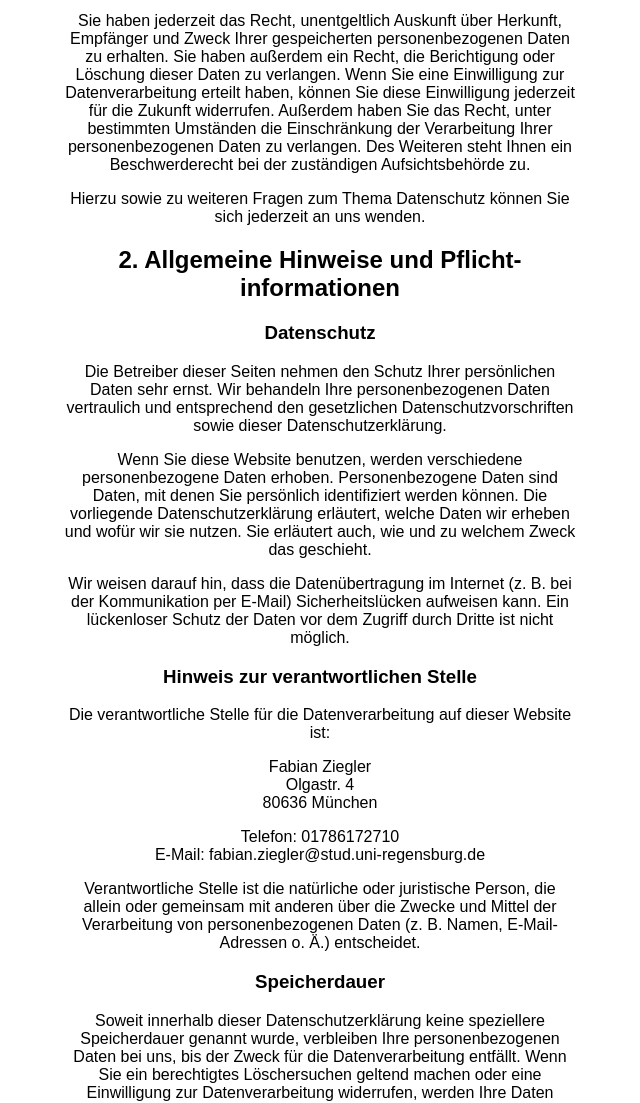
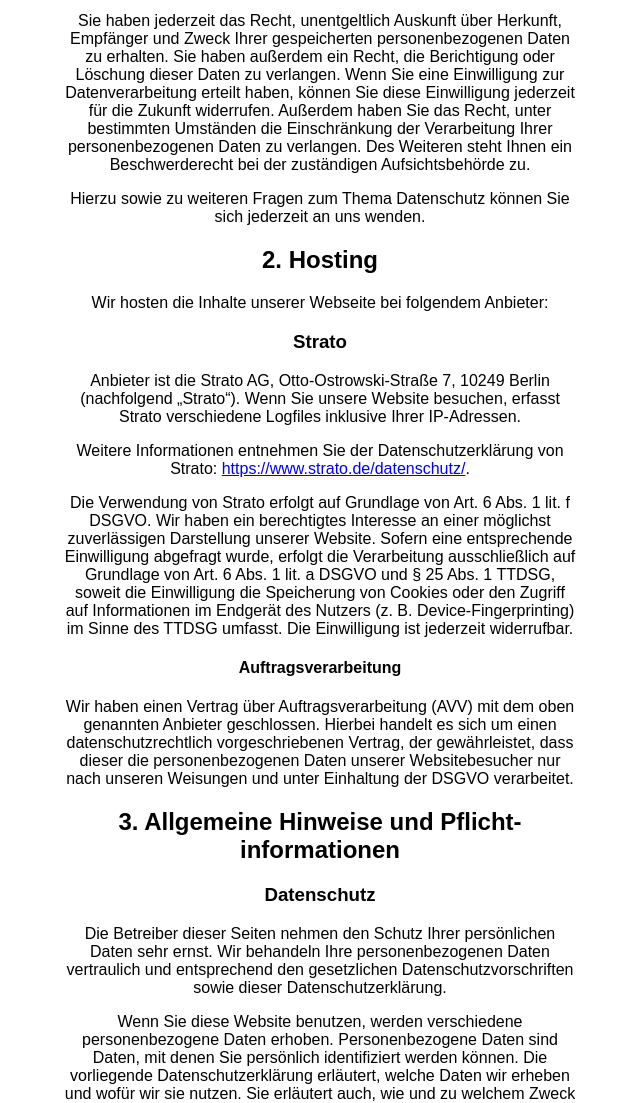
Before and after one commit to Abeullus/code_ba, a PHP site: page /datenschutz.php in a window 1280 px wide. Shown: the part 833-1936 px from the top of the page, without its empty margins (320-960 px from the left). Run offline with PHP 8.4, Linux system fonts and the light colour scheme.

Commit message:
update datenschutz + links

```diff
--- a/datenschutz.php
+++ b/datenschutz.php
@@ -3,9 +3,6 @@
 require('header.php');
 
 ?>
-<!--
-Hier kann optinal noch Inhalt für Datenschutz eingefügt werden
--->
 <html>
     <head>
         <title> Datenschutz </title>
@@ -42,7 +39,16 @@ Hier kann optinal noch Inhalt für Datenschutz eingefügt werden
                 <p class="text" style="height: auto">Sie haben jederzeit das Recht, unentgeltlich Auskunft &uuml;ber Herkunft, Empf&auml;nger und Zweck Ihrer gespeicherten personenbezogenen Daten zu erhalten. Sie haben au&szlig;erdem ein Recht, die Berichtigung oder L&ouml;schung dieser Daten zu verlangen. Wenn Sie eine Einwilligung zur Datenverarbeitung erteilt haben, k&ouml;nnen Sie diese Einwilligung jederzeit f&uuml;r die Zukunft widerrufen. Au&szlig;erdem haben Sie das Recht, unter bestimmten Umst&auml;nden die Einschr&auml;nkung der Verarbeitung Ihrer personenbezogenen Daten zu verlangen. Des Weiteren steht Ihnen ein Beschwerderecht bei der zust&auml;ndigen Aufsichtsbeh&ouml;rde zu.</p>
                 <p class="text" style="height: auto">Hierzu sowie zu weiteren Fragen zum Thema Datenschutz k&ouml;nnen Sie sich jederzeit an uns wenden.</p>
 
-                <h2 class="h2">2. Allgemeine Hinweise und Pflicht&shy;informationen</h2>
+                <h2 class="h2">2. Hosting</h2>
+                <p class="text">Wir hosten die Inhalte unserer Webseite bei folgendem Anbieter:</p>
+                <h3 class="h3">Strato</h3>
+                <p class="text">Anbieter ist die Strato AG, Otto-Ostrowski-Stra&szlig;e 7, 10249 Berlin (nachfolgend &bdquo;Strato&ldquo;). Wenn Sie unsere Website besuchen, erfasst Strato verschiedene Logfiles inklusive Ihrer IP-Adressen.</p>
+                <p class="text">Weitere Informationen entnehmen Sie der Datenschutzerkl&auml;rung von Strato: <a href="https://www.strato.de/datenschutz/" target="_blank" rel="noopener noreferrer">https://www.strato.de/datenschutz/</a>.</p>
+                <p class="text">Die Verwendung von Strato erfolgt auf Grundlage von Art. 6 Abs. 1 lit. f DSGVO. Wir haben ein berechtigtes Interesse an einer m&ouml;glichst zuverl&auml;ssigen Darstellung unserer Website. Sofern eine entsprechende Einwilligung abgefragt wurde, erfolgt die Verarbeitung ausschlie&szlig;lich auf Grundlage von Art. 6 Abs. 1 lit. a DSGVO und &sect; 25 Abs. 1 TTDSG, soweit die Einwilligung die Speicherung von Cookies oder den Zugriff auf Informationen im Endger&auml;t des Nutzers (z.&nbsp;B. Device-Fingerprinting) im Sinne des TTDSG umfasst. Die Einwilligung ist jederzeit widerrufbar.</p>
+                <h4 class="h4">Auftragsverarbeitung</h4>
+                <p class="text">Wir haben einen Vertrag &uuml;ber Auftragsverarbeitung (AVV) mit dem oben genannten Anbieter geschlossen. Hierbei handelt es sich um einen datenschutzrechtlich vorgeschriebenen Vertrag, der gew&auml;hrleistet, dass dieser die personenbezogenen Daten unserer Websitebesucher nur nach unseren Weisungen und unter Einhaltung der DSGVO verarbeitet.</p>
+
+                <h2 class="h2">3. Allgemeine Hinweise und Pflicht&shy;informationen</h2>
                 <h3 class="h3">Datenschutz</h3>
                 <p class="text" style="height: auto">Die Betreiber dieser Seiten nehmen den Schutz Ihrer pers&ouml;nlichen Daten sehr ernst. Wir behandeln Ihre personenbezogenen Daten vertraulich und entsprechend den gesetzlichen Datenschutzvorschriften sowie dieser Datenschutzerkl&auml;rung.</p>
                 <p class="text" style="height: auto">Wenn Sie diese Website benutzen, werden verschiedene personenbezogene Daten erhoben. Personenbezogene Daten sind Daten, mit denen Sie pers&ouml;nlich identifiziert werden k&ouml;nnen. Die vorliegende Datenschutzerkl&auml;rung erl&auml;utert, welche Daten wir erheben und wof&uuml;r wir sie nutzen. Sie erl&auml;utert auch, wie und zu welchem Zweck das geschieht.</p> <p class="text" style="height: auto">Wir weisen darauf hin, dass die Daten&uuml;bertragung im Internet (z.&nbsp;B. bei der Kommunikation per E-Mail) Sicherheitsl&uuml;cken aufweisen kann. Ein l&uuml;ckenloser Schutz der Daten vor dem Zugriff durch Dritte ist nicht
@@ -93,7 +99,11 @@ Hier kann optinal noch Inhalt für Datenschutz eingefügt werden
                 <p class="text" style="height: auto">Diese Seite nutzt aus Sicherheitsgr&uuml;nden und zum Schutz der &Uuml;bertragung vertraulicher Inhalte, wie zum Beispiel Bestellungen oder Anfragen, die Sie an uns als Seitenbetreiber senden, eine SSL- bzw. TLS-Verschl&uuml;sselung. Eine verschl&uuml;sselte Verbindung erkennen Sie daran, dass die Adresszeile des Browsers von &bdquo;http://&ldquo; auf &bdquo;https://&ldquo; wechselt und an dem Schloss-Symbol in Ihrer Browserzeile.</p>
                 <p class="text" style="height: auto">Wenn die SSL- bzw. TLS-Verschl&uuml;sselung aktiviert ist, k&ouml;nnen die Daten, die Sie an uns &uuml;bermitteln, nicht von Dritten mitgelesen werden.</p>
 
-                <h2 class="h2">3. Datenerfassung auf dieser Website</h2>
+                <h2 class="h2">4. Datenerfassung auf dieser Website</h2>
+
+                <h class="h3">Anfrage per E-Mail, Telefon oder Telefax</h3>
+                <p class="text">Wenn Sie uns per E-Mail, Telefon oder Telefax kontaktieren, wird Ihre Anfrage inklusive aller daraus hervorgehenden personenbezogenen Daten (Name, Anfrage) zum Zwecke der Bearbeitung Ihres Anliegens bei uns gespeichert und verarbeitet. Diese Daten geben wir nicht ohne Ihre Einwilligung weiter.</p> <p>Die Verarbeitung dieser Daten erfolgt auf Grundlage von Art. 6 Abs. 1 lit. b DSGVO, sofern Ihre Anfrage mit der Erf&uuml;llung eines Vertrags zusammenh&auml;ngt oder zur Durchf&uuml;hrung vorvertraglicher Ma&szlig;nahmen erforderlich ist. In allen &uuml;brigen F&auml;llen beruht die Verarbeitung auf unserem berechtigten Interesse an der effektiven Bearbeitung der an uns gerichteten Anfragen (Art. 6 Abs. 1 lit. f DSGVO) oder auf Ihrer Einwilligung (Art. 6 Abs. 1 lit. a DSGVO) sofern diese abgefragt wurde; die Einwilligung ist jederzeit widerrufbar.</p> <p>Die von Ihnen an uns per Kontaktanfragen &uuml;bersandten Daten verbleiben bei uns, bis Sie uns zur L&ouml;schung auffordern, Ihre Einwilligung zur Speicherung widerrufen oder der Zweck f&uuml;r die Datenspeicherung entf&auml;llt (z.&nbsp;B. nach abgeschlossener Bearbeitung Ihres Anliegens). Zwingende gesetzliche Bestimmungen &ndash; insbesondere gesetzliche Aufbewahrungsfristen &ndash; bleiben unber&uuml;hrt.</p>
+
                 <h3 class="h3">Google Forms</h3>
                 <p class="text" style="height: auto">Wir haben Google Forms auf dieser Website eingebunden. Anbieter ist die die Google Ireland Limited, Gordon House, Barrow Street, Dublin 4, Irland (nachfolgend Google).</p>
                 <p class="text" style="height: auto">Google Forms erm&ouml;glicht es uns, Online-Formulare zu erstellen um Nachrichten, Anfragen und sonstige Eingaben unserer Websitebesucher strukturiert zu erfassen. Alle von Ihnen get&auml;tigten Eingaben werden auf den Servern von Google verarbeitet. Google Forms speichert ein Cookie in Ihrem Browser, das eine eindeutige ID enth&auml;lt (NID-Cookie). Dieses Cookie speichert verschiedene Informationen wie beispielsweise Ihre Spracheinstellungen.</p>
@@ -104,7 +114,7 @@ Hier kann optinal noch Inhalt für Datenschutz eingefügt werden
                 <h4 class="h4">Auftragsverarbeitung</h4>
                 <p class="text" style="height: auto">Wir haben einen Vertrag &uuml;ber Auftragsverarbeitung (AVV) mit dem oben genannten Anbieter geschlossen. Hierbei handelt es sich um einen datenschutzrechtlich vorgeschriebenen Vertrag, der gew&auml;hrleistet, dass dieser die personenbezogenen Daten unserer Websitebesucher nur nach unseren Weisungen und unter Einhaltung der DSGVO verarbeitet.</p>
 
-                <h2 class="h2">4. eCommerce und Zahlungs&shy;anbieter</h2>
+                <h2 class="h2">5. eCommerce und Zahlungs&shy;anbieter</h2>
                 <h3 class="h3">Verarbeiten von Kunden- und Vertragsdaten</h3>
                 <p class="text" style="height: auto">Wir erheben, verarbeiten und nutzen personenbezogene Kunden- und Vertragsdaten zur Begr&uuml;ndung, inhaltlichen Ausgestaltung und &Auml;nderung unserer Vertragsbeziehungen. Personenbezogene Daten &uuml;ber die Inanspruchnahme dieser Website (Nutzungsdaten) erheben, verarbeiten und nutzen wir nur, soweit dies erforderlich ist, um dem Nutzer die Inanspruchnahme des Dienstes zu erm&ouml;glichen oder abzurechnen. Rechtsgrundlage hierf&uuml;r ist Art. 6 Abs. 1 lit. b DSGVO.</p>
                 <p class="text" style="height: auto">Die erhobenen Kundendaten werden nach Abschluss des Auftrags oder Beendigung der Gesch&auml;ftsbeziehung und Ablauf der ggf. bestehenden gesetzlichen Aufbewahrungsfristen gel&ouml;scht. Gesetzliche Aufbewahrungsfristen bleiben unber&uuml;hrt.</p>
--- a/generator/index.php
+++ b/generator/index.php
@@ -5,7 +5,7 @@ in einer Navigationleiste auszugeben. -->
     session_start();
 
 // Verbindungsaufbau mit mySQL Datenbank, Anlegen aller benötigten Tabellen sofern diese nicht bereits existieren und Hochladen der .csv-Datei.
-//    $mysql = mysqli_connect('rdbms.strato.de', 'dbu2938481', 'Bachelor2022!', 'dbs8555354');
+    $mysql = mysqli_connect('rdbms.strato.de', 'dbu2938481', 'Bachelor2022!', 'dbs8555354');
 
     mysqli_query($mysql, 'CREATE TABLE IF NOT EXISTS `Functions` (
         `Functions_ID` int(11) NOT NULL AUTO_INCREMENT,
--- a/generator/menu-types/output.php
+++ b/generator/menu-types/output.php
@@ -5,7 +5,7 @@ Inhalt zu erstellen. Der Inhalt dieser Datei wird aus der im Generator erstellte
     session_start();
 
     if (!isset($_SESSION['study'])) {
-        header('Location: /fabi');
+        header('Location: /code_ba');
     }
 
     //Verbindung mit der generierten Datenbank
@@ -13,7 +13,7 @@ Inhalt zu erstellen. Der Inhalt dieser Datei wird aus der im Generator erstellte
     $study = mysqli_query($mysql, 'SELECT * FROM `Generated_Studies` WHERE `ID`=' . $_SESSION['study'])->fetch_row();
 
     if (!$study) {
-        header('Location: /fabi');
+        header('Location: /code_ba');
     }
 
     require('../../header.php');
--- a/header.php
+++ b/header.php
@@ -5,7 +5,7 @@
     <head>
         <meta name="viewport" content="width=device-width, initial-scale=1">
         <meta charset="utf-8">
-        <title>Code Bachelorarbeit</title>
+        <title>Bachelorarbeit Menü Generator</title>
         <link rel="stylesheet" href="/style.css">
         <script src="https://code.jquery.com/jquery-3.6.0.min.js"></script>
         <script src="/script.js"></script>
```
Also changed, not shown: index.php (+8 -5 lines), script.js (+8 -1 lines).
